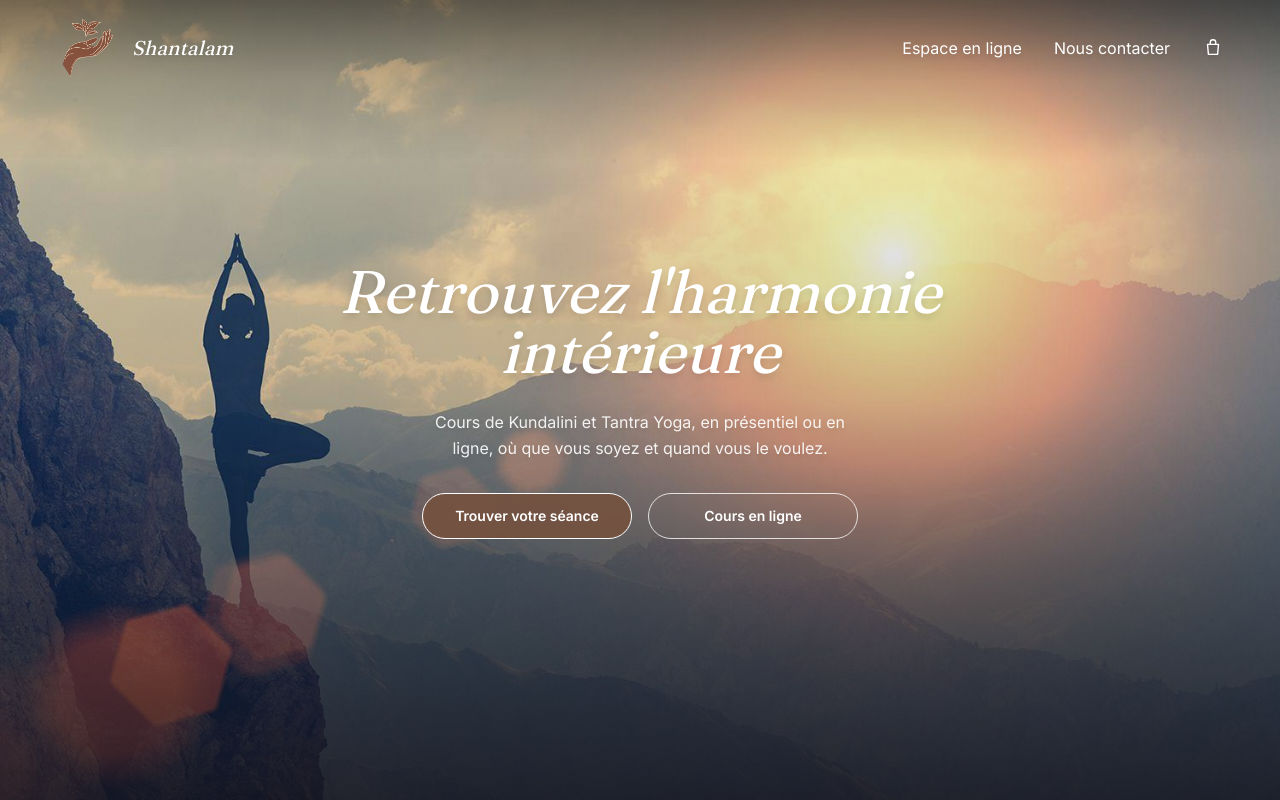
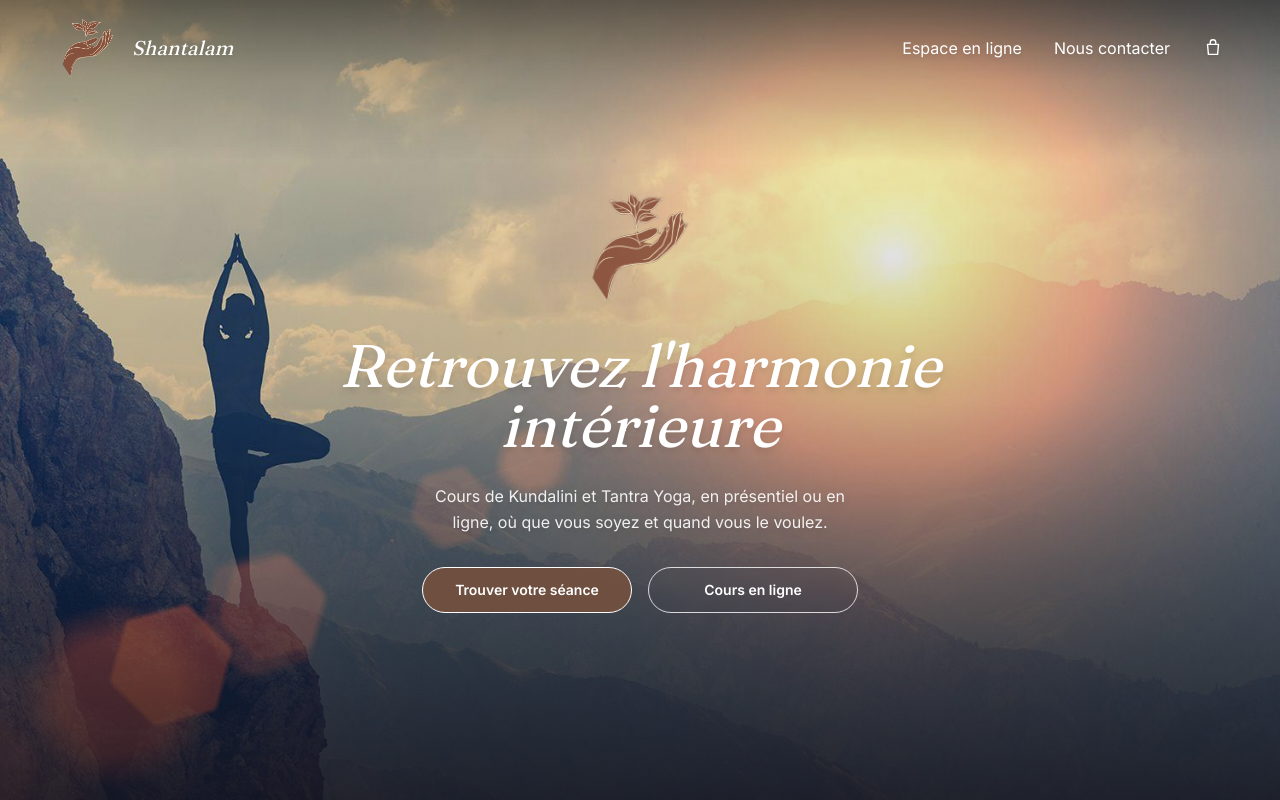
Before and after one commit to maxwelito-lgtm/YogaKunda, a Next.js app: page / in a window 1280 px wide. Shown: the top 800 px of the page. Built offline with nearby package versions, Linux system fonts and the light colour scheme.

Commit message:
Accueil : logo centré au-dessus du titre

```diff
--- a/components/Hero.tsx
+++ b/components/Hero.tsx
@@ -17,6 +17,14 @@ export default function Hero() {
 
       {/* Contenu centré */}
       <div className="relative z-10 flex min-h-screen flex-col items-center justify-center gap-5 p-5 text-center sm:gap-7 sm:p-12">
+
+        {/* Logo centré au-dessus du titre */}
+        <img
+          src="/images/logo-shantalam.png"
+          alt=""
+          aria-hidden="true"
+          className="h-24 w-24 object-contain sm:h-[120px] sm:w-[120px]"
+        />
 
         <h1 className="max-w-2xl font-display text-3xl italic text-white drop-shadow-lg sm:text-6xl">
           {site.accroche}
```
